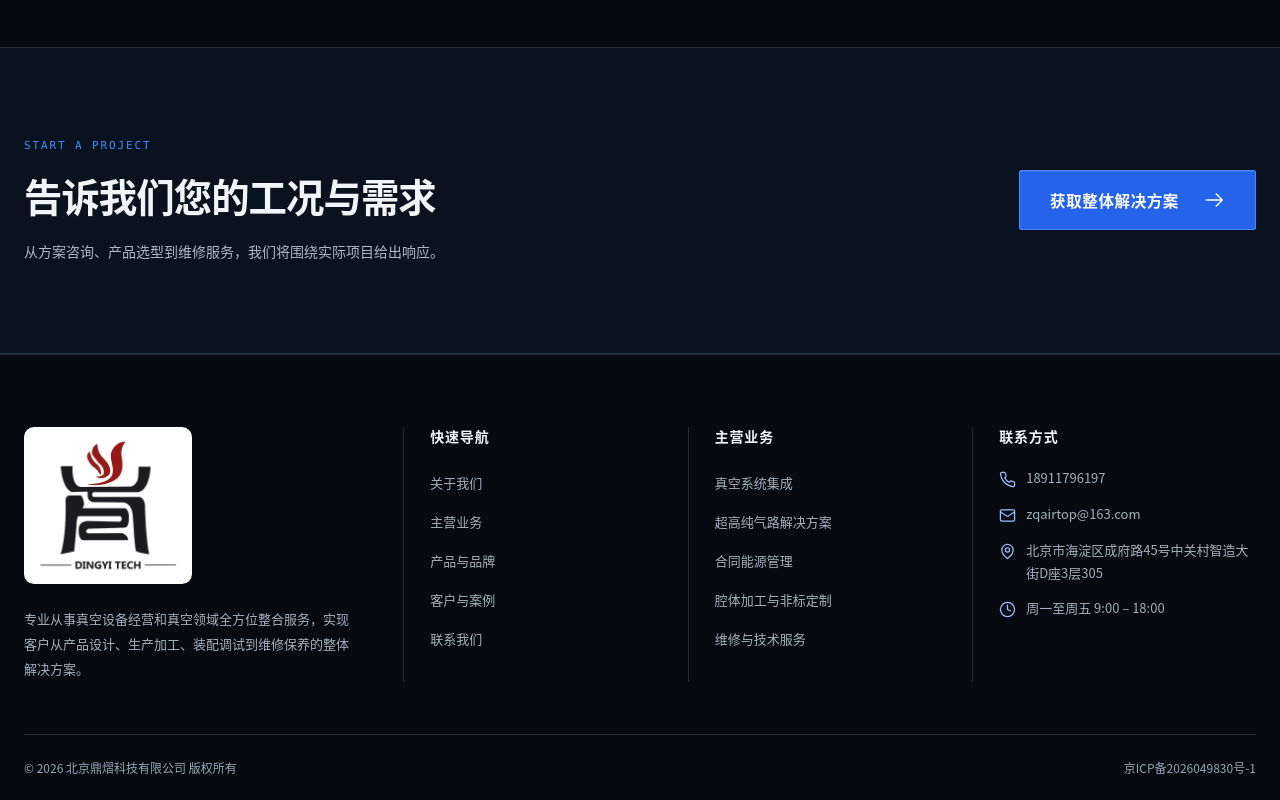
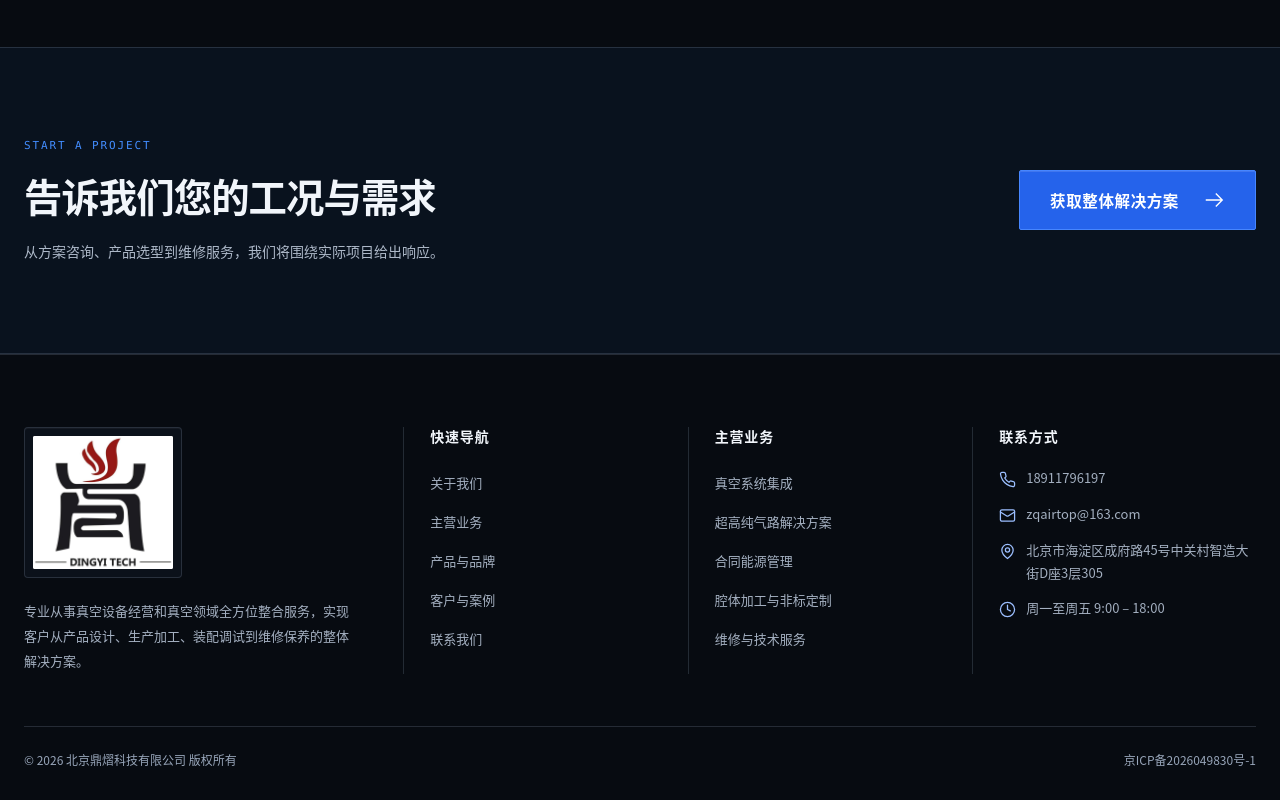
Before and after one commit to yrjmdqmmx/dykj-web, a website: page index.html in a window 1280 px wide. Shown: the part 3229-4029 px from the top of the page. Drawn offline with Linux system fonts and the light colour scheme.

Commit message:
style: refine footer logo carrier and spacing

```diff
--- a/css/style.css
+++ b/css/style.css
@@ -618,8 +618,13 @@ img[data-site-image]:not([src]) { display: none; }
   display: grid; grid-template-columns: 1.4fr 1fr 1fr 1.2fr; gap: 48px;
   padding: 72px 0 52px;
 }
-.footer-logo { display: block; width: 168px; padding: 12px 14px; background: #fff; border-radius: 10px; }
-.footer-brand p { margin-top: 22px; font-size: 13px; line-height: 1.95; color: var(--text-muted); }
+.footer-logo {
+  display: block; width: 158px; padding: 8px;
+  background: var(--surface-900); border: 1px solid var(--line-dark); border-radius: 4px;
+  box-shadow: inset 0 1px 0 rgba(255, 255, 255, .04);
+}
+.footer-logo .brand-full-crop { background: #fff; border-radius: 2px; }
+.footer-brand p { margin-top: 20px; font-size: 13px; line-height: 1.95; color: var(--text-muted); }
 
 .footer-col { border-left: 1px solid var(--line-dark); padding-left: 26px; }
 .footer-col h2 { color: var(--text-dark); font-size: 14px; margin-bottom: 22px; letter-spacing: .06em; }
--- a/index.html
+++ b/index.html
@@ -12,7 +12,7 @@
   <meta property="og:url" content="https://dingyivac.com/">
   <link rel="canonical" href="https://dingyivac.com/">
   <link rel="icon" href="data:,">
-  <link rel="stylesheet" href="css/style.css?v=20261031-logo1">
+  <link rel="stylesheet" href="css/style.css?v=20261031-logo2">
   <link rel="stylesheet" href="css/home.css?v=20260906-industrial1">
   <noscript><style>.reveal{opacity:1!important;transform:none!important}</style></noscript>
 </head>
```
Also changed, not shown: 404.html (+2 -2 lines), about.html (+1 -1 lines), brands.html (+1 -1 lines), business.html (+1 -1 lines), cases.html (+1 -1 lines), contact.html (+1 -1 lines), 2 other files.
